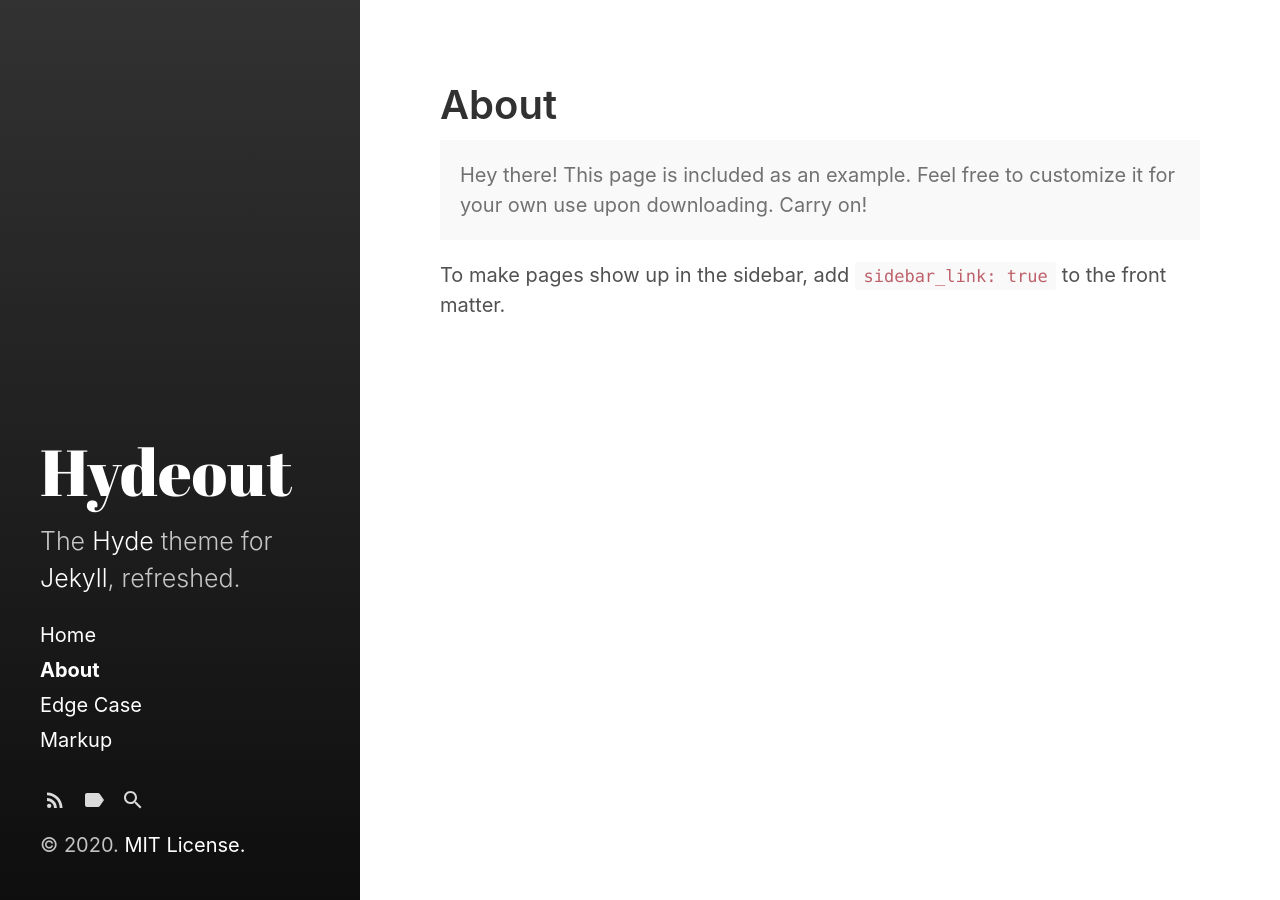
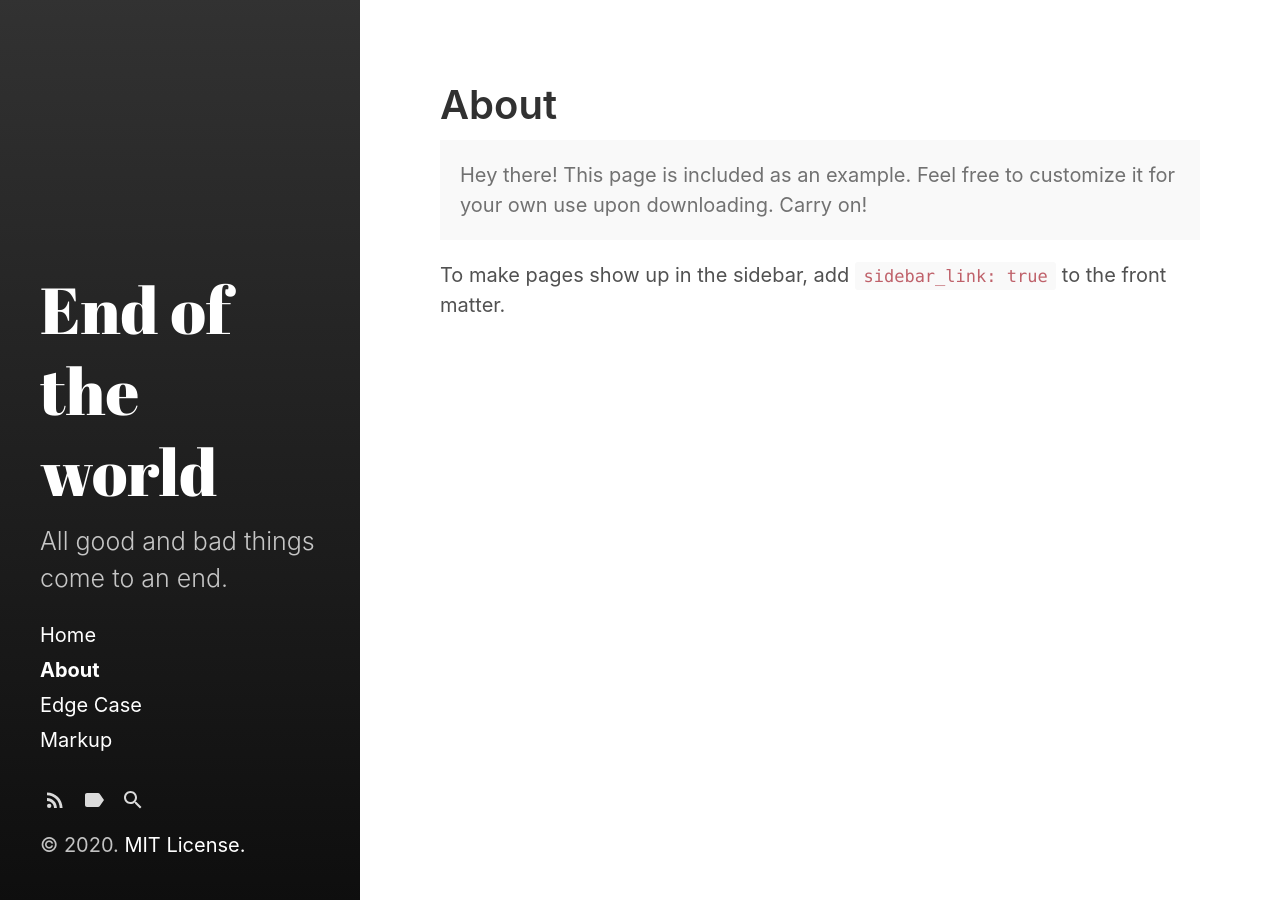
Before and after one commit to godzillalabear/blog, a Jekyll site: the page built from about.md, in a window 1280 px wide. Built offline with Jekyll 4.4.1, drawn with Linux system fonts in a browser that asks for light colours.

Commit message:
change index appearance

```diff
--- a/_config.yml
+++ b/_config.yml
@@ -3,10 +3,10 @@ markdown:         kramdown
 highlighter:      rouge
 
 # Setup
-title:            Hydeout
+title:            'End of the world'
 tagline:          'A Jekyll theme'
-description:      'The <a href="http://hyde.getpoole.com" target="_blank">Hyde</a> theme for <a href="http://jekyllrb.com" target="_blank">Jekyll</a>, refreshed.'
-url:              https://fongandrew.github.io
+description:      'All good and bad things come to an end.'
+url:              https://godzillalabear.github.io
 baseurl:          '/hydeout'
                   # the optional subpath of your site, e.g. "/blog"
                   # NB: This applies to all pages in your Jekyll site.
@@ -15,8 +15,8 @@ baseurl:          '/hydeout'
                   # sidebar_blog_link below.
 
 author:
-  name:           'Andrew Fong'
-  url:            https://twitter.com/fongandrewc
+  name:           '哥吉拉拉熊'
+  url:            https://github.com/godzillalabear
 
 paginate:         5
 # paginate_path:    '/page:num'
```
